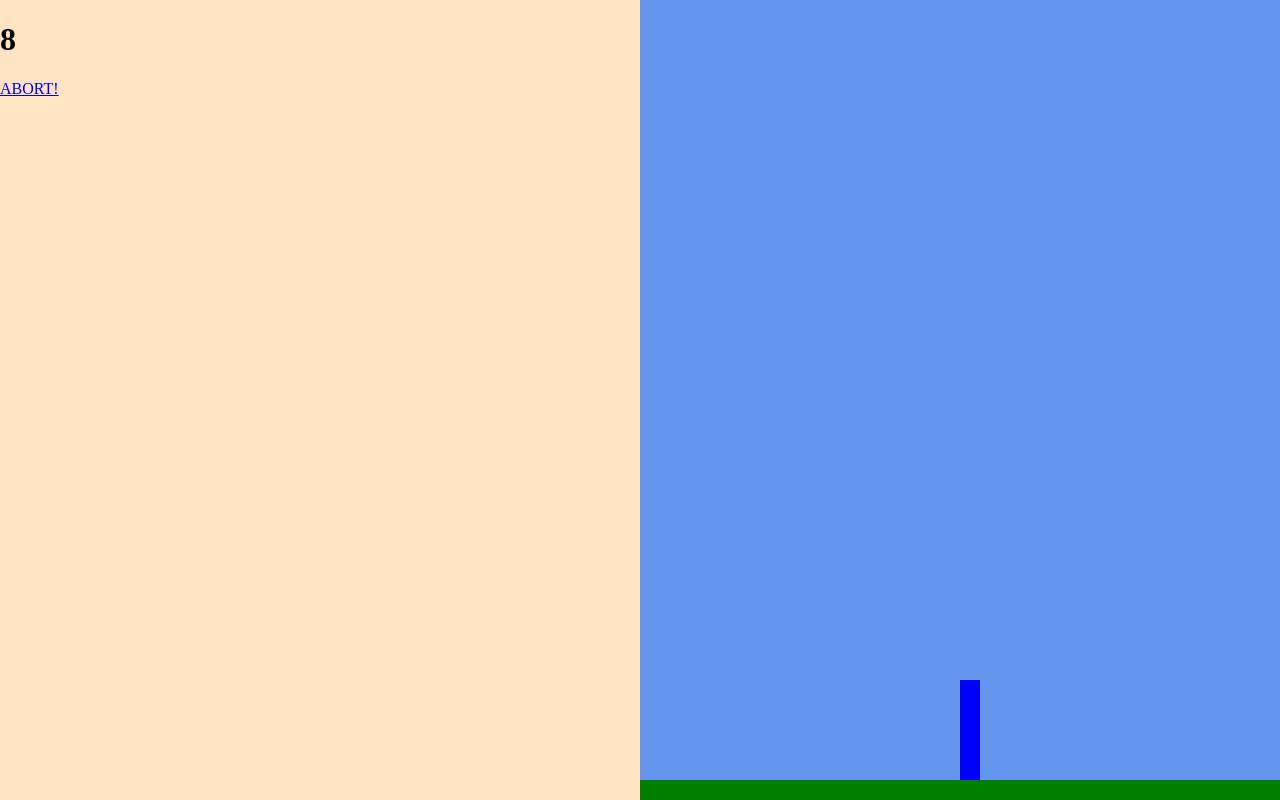
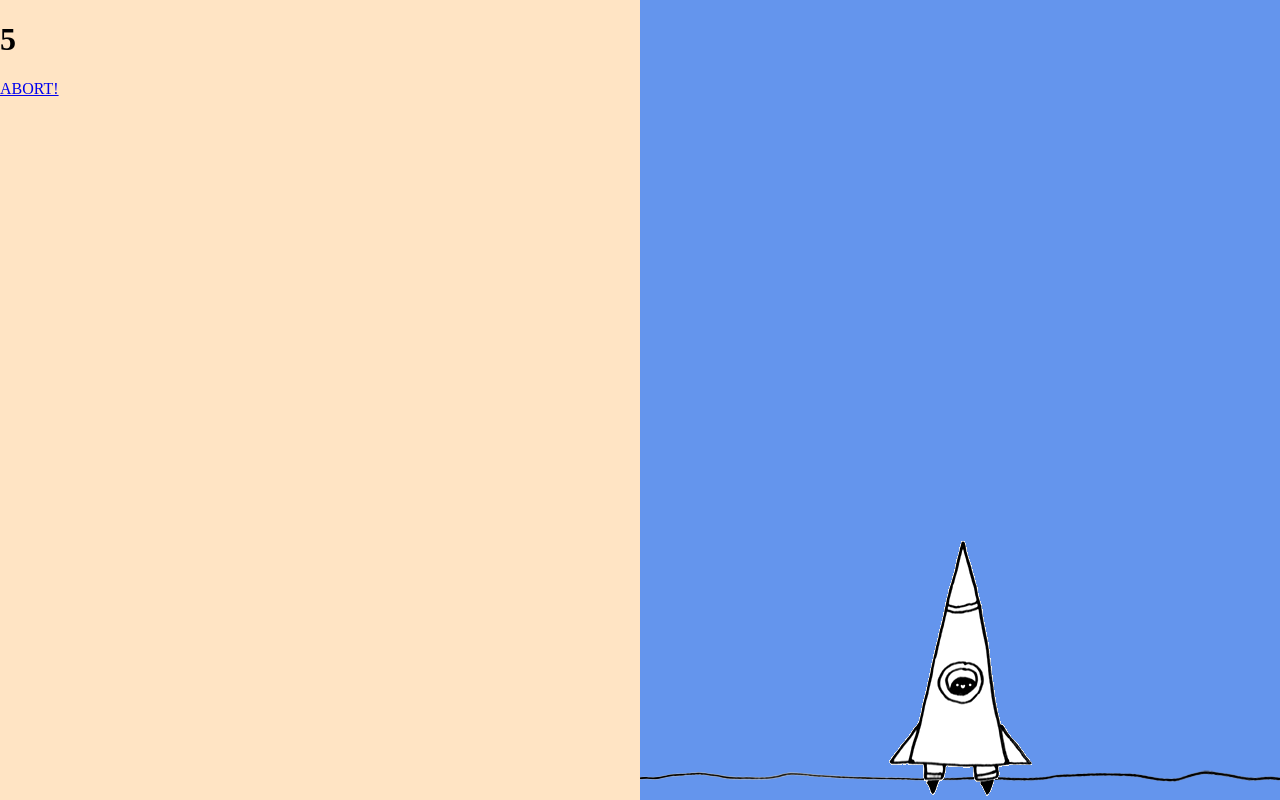
Before and after one commit to trish-codes/javascript-rockets, a plain HTML site: page rocket.html in a window 1280 px wide. Both pictures are taken after a click on the link "LAUNCH!". Drawn offline with Linux system fonts and the light colour scheme.

Commit message:
Customized Rocket Appearance

```diff
--- a/css/rocket.css
+++ b/css/rocket.css
@@ -18,9 +18,9 @@
 }
 
 .ground{
-    background-color: green;
+    background: url('../img/ground.png') no-repeat center 0;
     position: absolute;
-    bottom:0;
+    bottom: 10px;
     left: 0;
     width: 100%;
     height: 20px;
@@ -29,16 +29,43 @@
 .rocket{
     position: absolute;
     left: 50%;
-    bottom:20px;
-    width: 20px;
-    height: 100px;
-    background-color: blue;
-    transition: bottom 10000ms;
+    bottom:-13px;
+    width: 143px;
+    height: 272px;
+    margin-left: -71.5px;
+    background: url('../img/rocket-state1.png') no-repeat 0 0;
+    transition: bottom 1000ms;
 }
+
+/*rocket bg image*/
+body.body-state2 .rocket{
+    background-image: url('../img/rocket-state2.gif');
+}
+body.body-state3 .rocket,
+body.body-state4 .rocket{
+     background-image: url('../img/rocket-state3.gif');
+
+}
+
+body.body-state5 .rocket{
+    background-image: url('../img/boom.png');
+    width: 209px;
+    height: 200px;
+    margin-left: -104.5px;
+}
+
+
+
+/*                   */
+
+
+
+
 
 body.body-state1 .rocket{
     transition: none;
 }
+
 
 body.body-state3 .rocket,
 body.body-state4 .rocket{
--- a/js/rocket.js
+++ b/js/rocket.js
@@ -18,7 +18,7 @@ var changeState = function(state) {
         if(countdownNumber <=0){
             changeState(3);
         };
-       }, 1000);
+       }, 500);
     }else if (state == 3) {
         var success = setTimeout(function ()
                 {
--- a/js/script.js
+++ b/js/script.js
@@ -1,3 +1,8 @@
+setTimeout(function (){
+    location.href = 'rocket.html';
+}, 2000);
+
+
 var doCoolStuff = function (){
     var currentClassName = document.getElementById('cool').className;
 
```
Also changed, not shown: img/boom.png (added), img/ground.png (added), img/rocket-state1.png (added), img/rocket-state2.gif (added), img/rocket-state3.gif (added).
